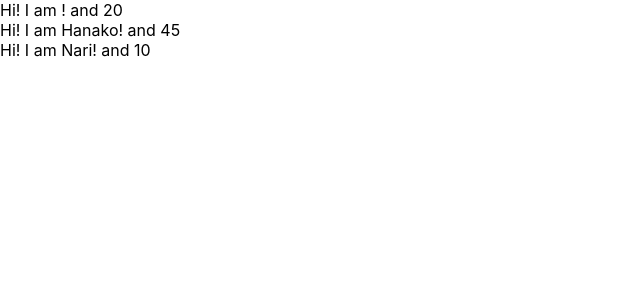
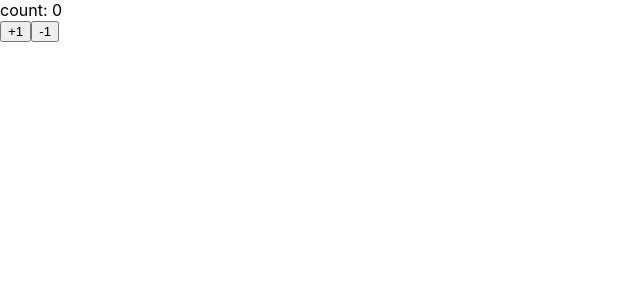
Before and after one commit to kotaro-saitou/udemy-react-crud-application, a React (Create React App) app: page / in a window 1280 px wide. Shown: the top 300 px of the page, without its empty margins (0-640 px from the left). Built offline with nearby package versions, Linux system fonts and the light colour scheme.

Commit message:
learn state

```diff
--- a/src/App.js
+++ b/src/App.js
@@ -1,33 +1,33 @@
 import React from 'react';
-import PropTypes from 'prop-types';
 
-class App extends React.Component {
+const App = () => (<Counter></Counter>)
+
+class Counter extends React.Component {
+  constructor(props) {
+    super(props)
+    this.state = {
+      count: 0
+    }
+  }
+
+  handlePlusButton = () => {
+    this.setState({ count: this.state.count + 1 })
+  }
+
+  handleMinusButton = () => {
+    this.setState({ count: this.state.count - 1 })
+  }
+
   render() {
-    const profiles = [
-      { nane: "Taro", age: 20 },
-      { name: "Hanako", age: 45 },
-      {name: "Nari", age: 10}
-    ]
     return (
       <React.Fragment>
-        {
-          profiles.map((profile, index) => {
-            return <User name={profile.name} age={profile.age} key={index} />
+        <div>count: {this.state.count}</div>
+        <button onClick={this.handlePlusButton}>+1</button>
+        <button onClick={this.handleMinusButton}>-1</button>
+      </React.Fragment>
 
-          })
-        }
-      </React.Fragment>
     )
   }
 }
 
-const User = (props) => {
-  return <div>Hi! I am {props.name}! and {props.age}</div>
-}
-
-User.propTypes = {
-  name: PropTypes.string,
-  age: PropTypes.number.isRequired
-}
-
 export default App;
```
